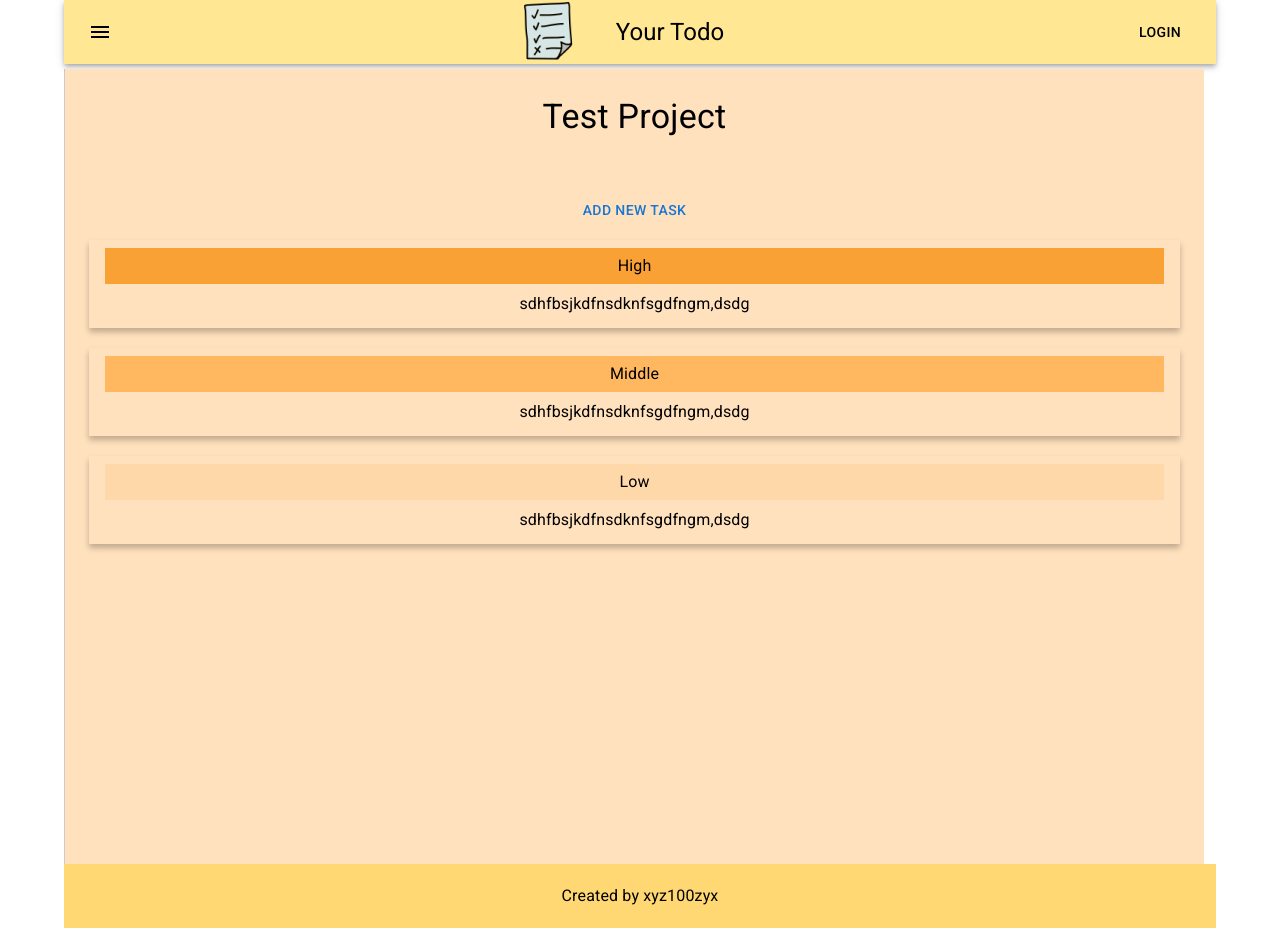
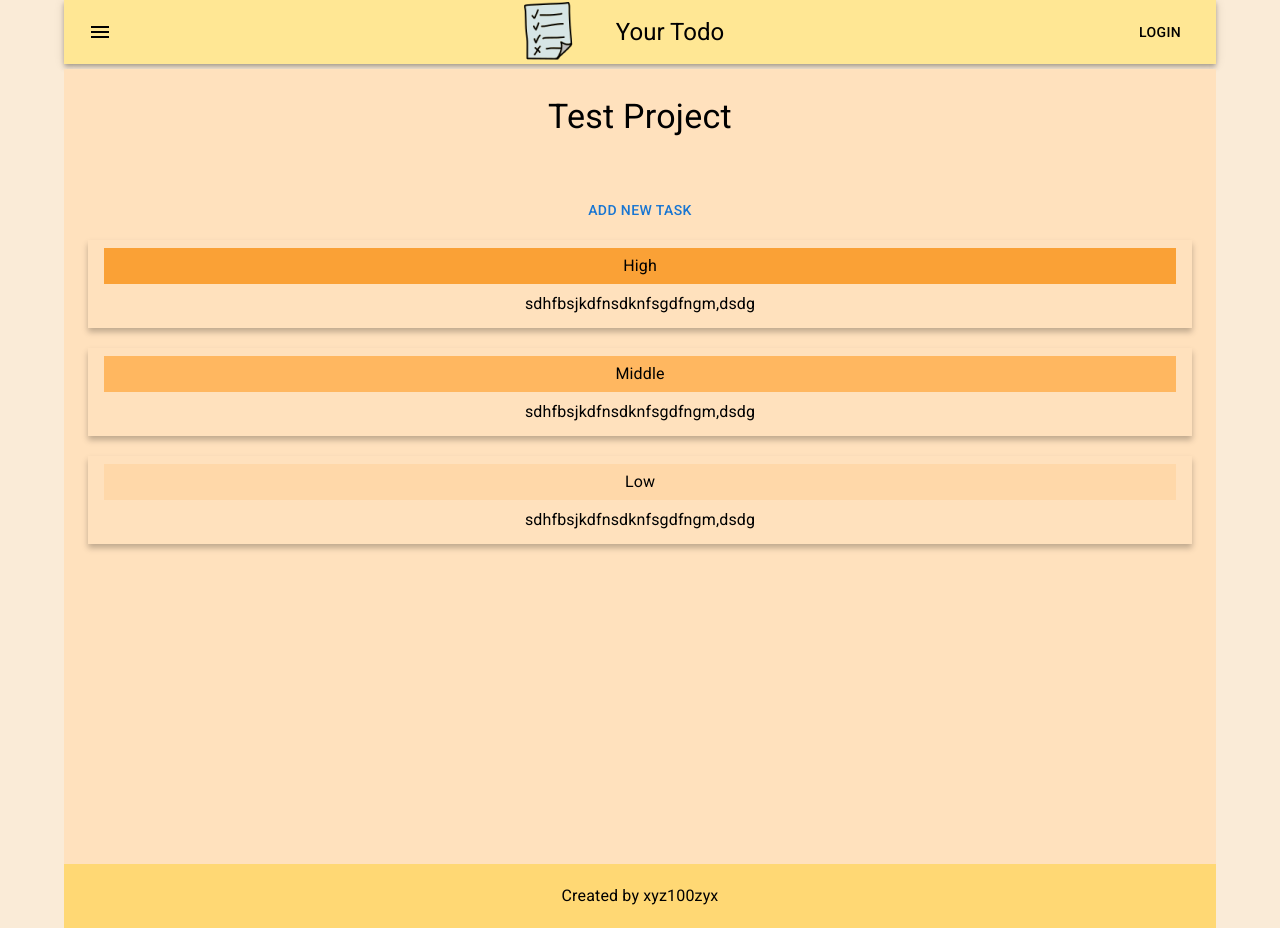
Before and after one commit to xyz100zyx/todo-material-ui, a React (Create React App) app: page / in a window 1280 px wide. Built offline with nearby package versions, Linux system fonts and the light colour scheme; the HTML template or start-up script is replaced by a standard one.

Commit message:
fix some

```diff
--- a/src/App.css
+++ b/src/App.css
@@ -1,38 +1,4 @@
 .App {
   text-align: center;
+  background-color: antiquewhite;
 }
-
-.App-logo {
-  height: 40vmin;
-  pointer-events: none;
-}
-
-@media (prefers-reduced-motion: no-preference) {
-  .App-logo {
-    animation: App-logo-spin infinite 20s linear;
-  }
-}
-
-.App-header {
-  background-color: #282c34;
-  min-height: 100vh;
-  display: flex;
-  flex-direction: column;
-  align-items: center;
-  justify-content: center;
-  font-size: calc(10px + 2vmin);
-  color: white;
-}
-
-.App-link {
-  color: #61dafb;
-}
-
-@keyframes App-logo-spin {
-  from {
-    transform: rotate(0deg);
-  }
-  to {
-    transform: rotate(360deg);
-  }
-}
--- a/src/Content/Content.jsx
+++ b/src/Content/Content.jsx
@@ -9,11 +9,12 @@ function Content(props) {
         <Box
             sx={{
                 minHeight: '800px',
-                display: 'flex'
+                display: 'flex',
+                width: '100%',
             }}
         >
             <Sidebar state={props.state}/>
-            <Divider sx={{width: '1px', marginTop: '5px', backgroundColor: '#000', opacity: 0.2}}/>
+            {props.state && <Divider sx={{width: '1px', marginTop: '5px', backgroundColor: '#000', opacity: 0.2}}/>}
             <Project />
         </Box>
     );
--- a/src/components/Project/Project.jsx
+++ b/src/components/Project/Project.jsx
@@ -66,7 +66,7 @@ function Project(props) {
           marginTop: "5px",
         }}
         width={"100%"}
-        maxWidth={"1139px"}
+        maxWidth={"1440px"}
       >
         <Typography
           variant={"h4"}
```
